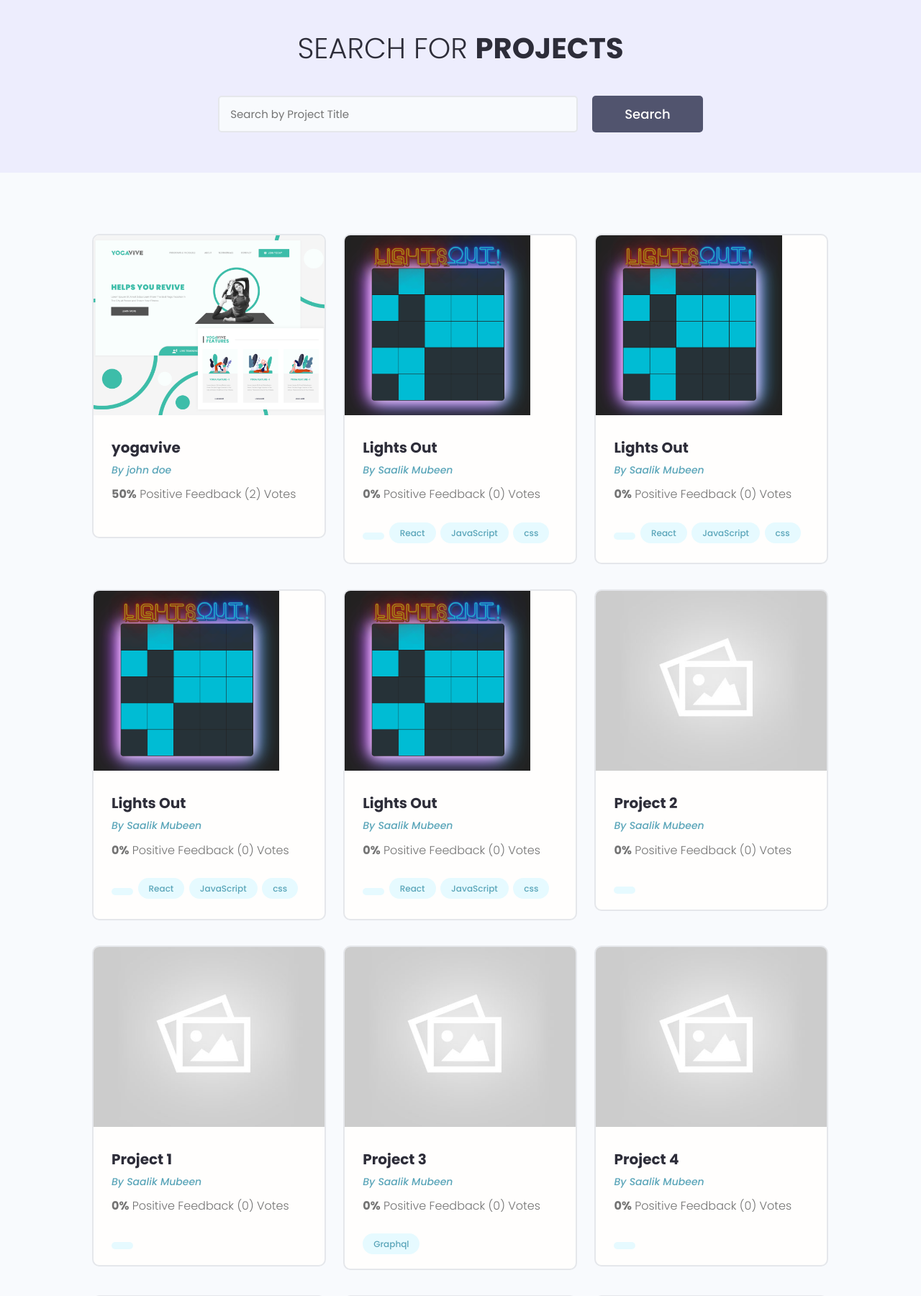
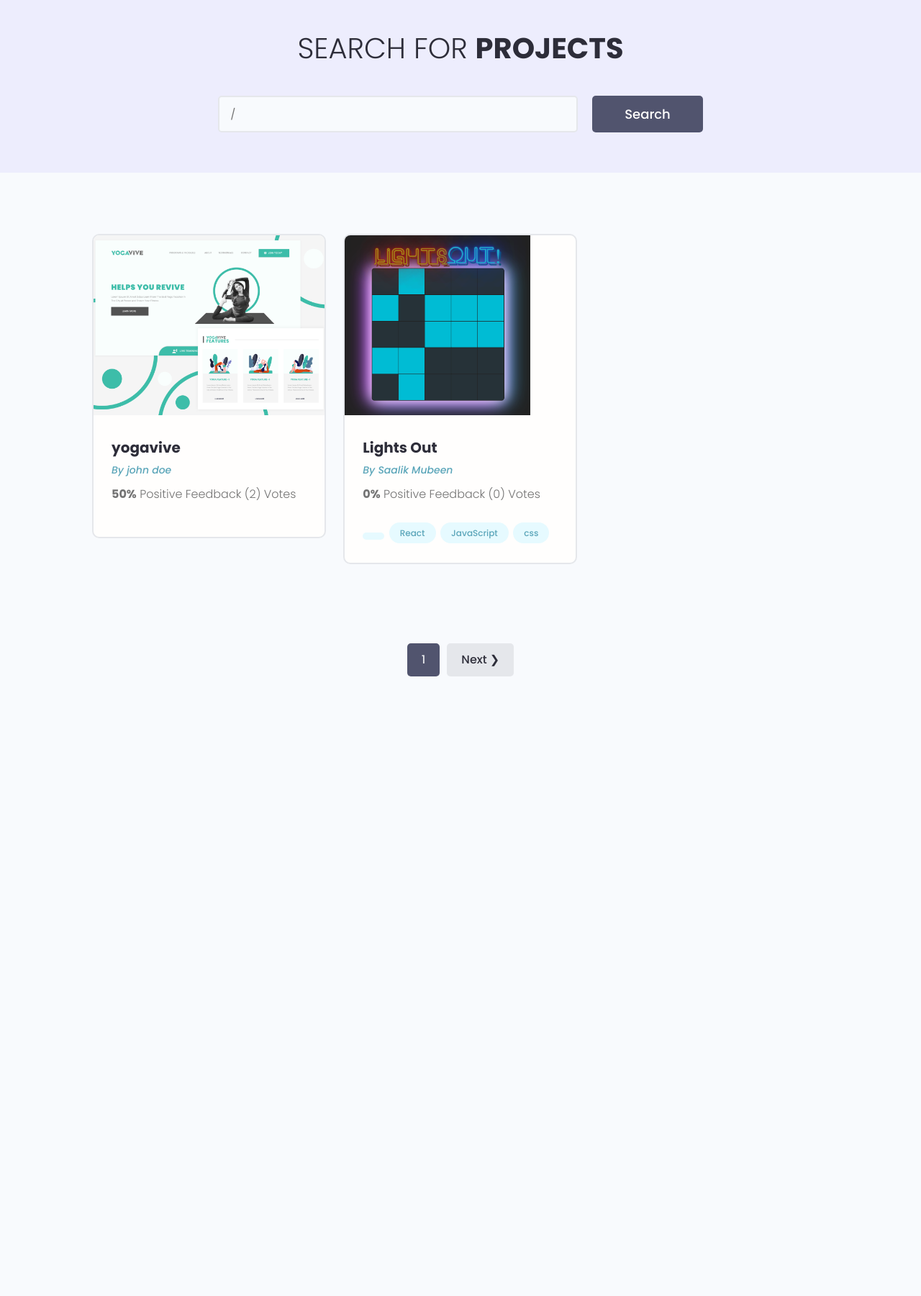
Before and after one commit to saalikmubeen/devsearch, a Django app: page /projects/ in a window 1280 px wide. Shown: the part 77-1878 px from the top of the page at 72% size. After the commit the page ends 1017 px from the top, so only its background shows below. Run offline with Django 3.2, Linux system fonts and the light colour scheme; data comes from the database, SQL or seed files in the repository; both versions use the stored data as it was after the commit; some libraries are stand-ins or nearby versions.

Commit message:
added pagination

```diff
--- a/projects/templates/projects/projects.html
+++ b/projects/templates/projects/projects.html
@@ -15,7 +15,7 @@
                     <div class="form__field">
                         <label for="formInput#search">Search By Projects </label>
                         <input class="input input--text" id="formInput#search" type="text" name="search_query"
-                            placeholder="Search by Project Title" />
+                            placeholder="Search by Project Title" value={{search_query}}/>
                     </div>
 
                     <input class="btn btn--sub btn--lg" type="submit" value="Search" />
@@ -60,6 +60,34 @@
         </div>
     </section>
 
+    <div class="pagination">
+    <ul class="container">
+
+        {% if projects.has_previous %}
+            <li><a href="?page={{ projects.previous_page_number }}" class="btn page-link">&#10094; Prev</a></li>
+        {% endif %}
+
+        {% if total_pages <= 5 %}
+            {% for page in page_range  %}
+
+                {% if page == projects.number %}
+                    <li><a href="?page={{page}}" class="btn page-link btn btn--sub">{{page}}</a></li>
+                {%else%}
+                    <li><a href="?page={{page}}" class="btn page-link btn">{{page}}</a></li>
+                {% endif %}
+            {% endfor %}
+
+        {% else %}
+            <li><a href="?page={{projects.number}}" class="btn page-link btn btn--sub">{{projects.number}}</a></li>
+        {% endif %}
+
+        {% if projects.has_other_pages %}
+            <li><a href="?page={{ projects.next_page_number }}" class="btn page-link btn">Next &#10095;</a></li>
+        {% endif %}
+
+    </ul>
+</div>
+
 </main>
 
 
--- a/projects/views.py
+++ b/projects/views.py
@@ -3,6 +3,7 @@
 from django.contrib.auth.decorators import login_required
 from django.contrib import messages
 from django.db.models import Q
+from django.core.paginator import Paginator
 from .models import Project, Tag
 from .forms import ProjectForm, ReviewForm
 
@@ -12,13 +13,23 @@
     search_query = request.GET.get("search_query") or ""
 
     tags = Tag.objects.filter(name__icontains=search_query)
-    projects = Project.objects.filter(
+    projects = Project.objects.distinct().filter(
         Q(title__icontains=search_query) |
         Q(description__icontains=search_query) |
         Q(owner__name__icontains=search_query) |
         Q(tags__in=tags)
     )
-    return render(request, "projects/projects.html", {"projects": projects})
+
+    per_page = 2
+    page_number = request.GET.get("page") or 1
+    p = Paginator(projects, per_page)
+    total_pages = p.num_pages
+    page_range = p.page_range
+    page_obj = p.get_page(page_number)
+
+
+    return render(request, "projects/projects.html", {"projects": page_obj, "page_range": page_range,
+                                                "total_pages": total_pages, "search_query": search_query})
 
 
 def project(request, pk):
```
Also changed, not shown: db.sqlite3.
